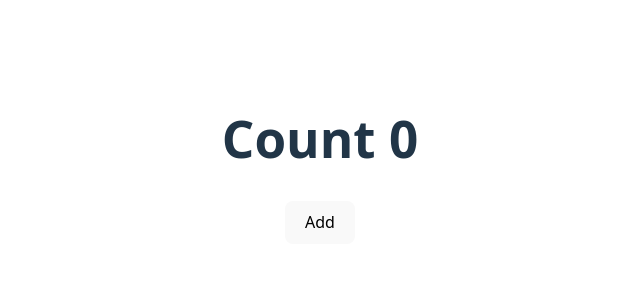
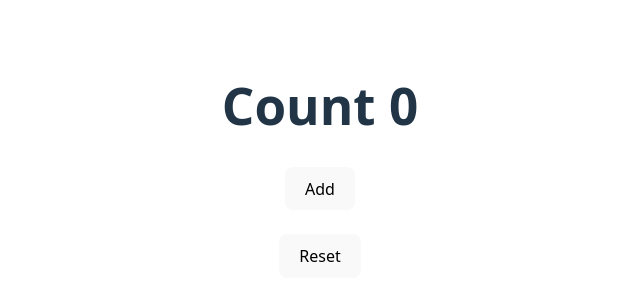
Before and after one commit to AARAV948/weatherAPP, a React (Vite) app: page / in a window 1280 px wide. Shown: the part 240-540 px from the top of the page, without its empty margins (320-960 px from the left). Built offline with nearby package versions, Linux system fonts and the light colour scheme.

Commit message:
reset button added

```diff
--- a/src/App.jsx
+++ b/src/App.jsx
@@ -9,9 +9,18 @@ function App(){
         <h1>Count {value} </h1>
         <button onClick={
           () => {
-            setValue(value+100);
+            setValue(value+1);
           }
         }>Add</button>
+
+        <br></br>
+        <br></br>
+
+         <button onClick={
+          () => {
+            setValue(0);
+          }
+        }>Reset</button>
 
 
       </>
```
